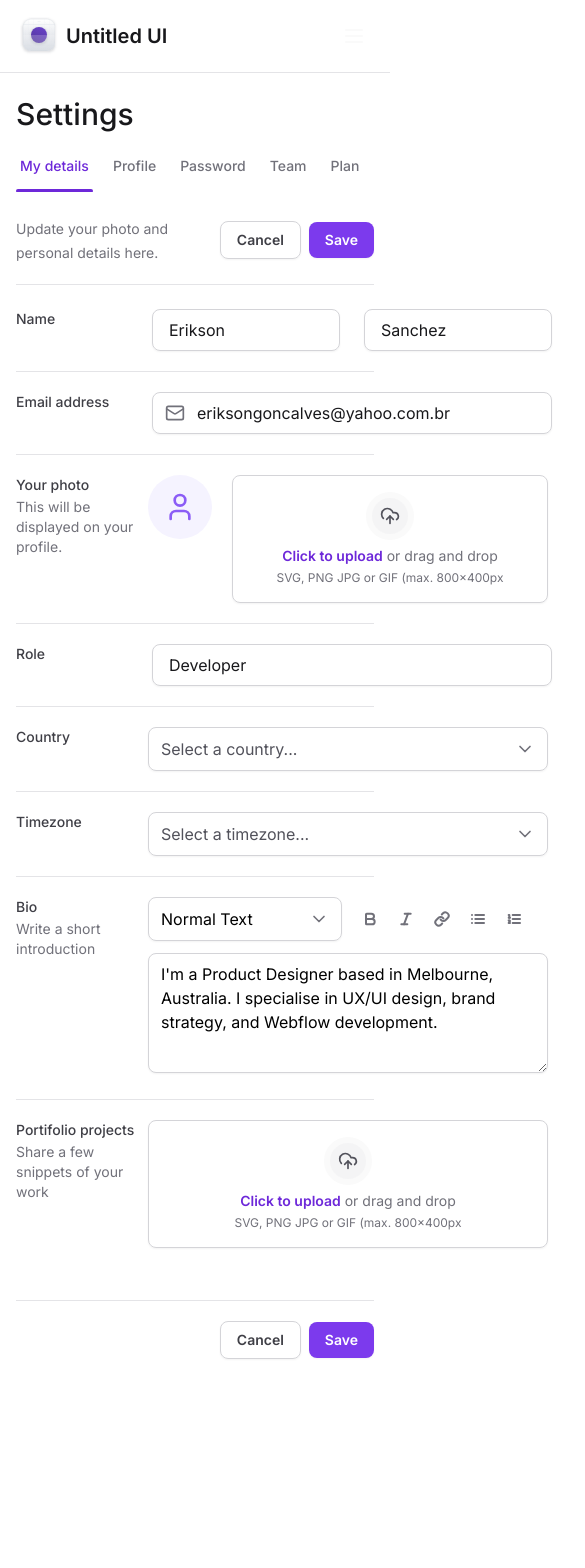
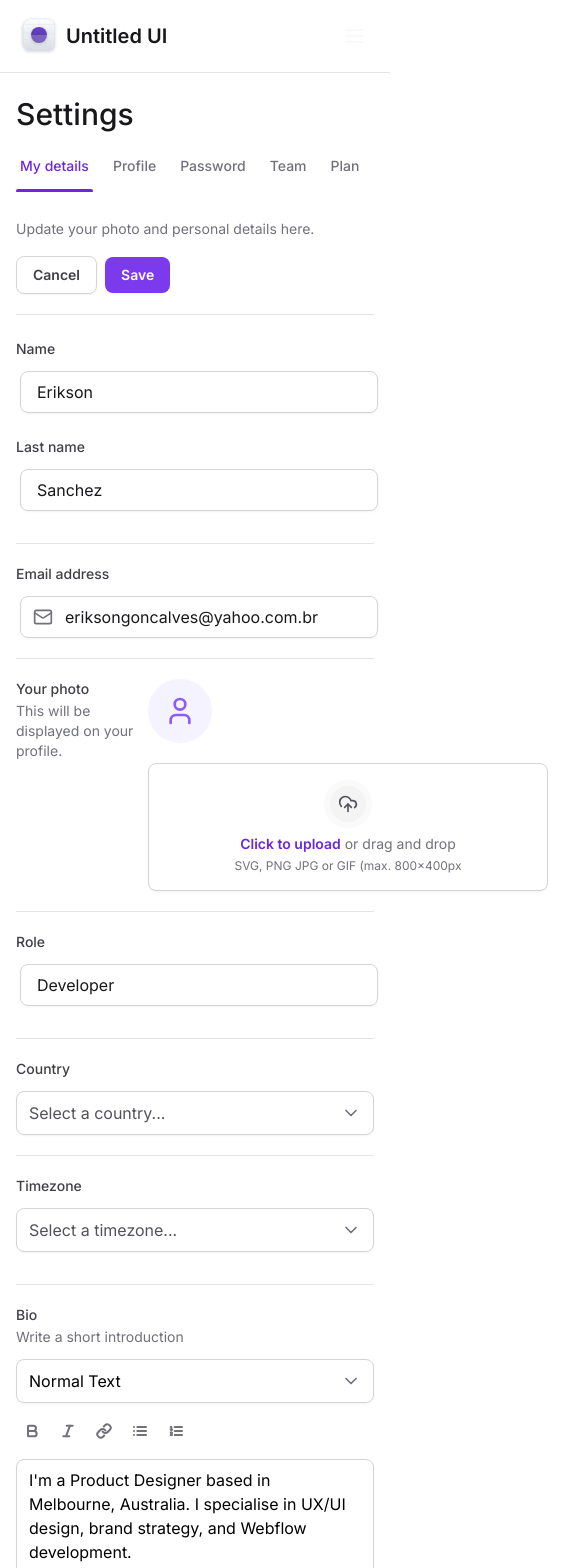
Before and after one commit to eriksongoncalves/rocketseat-tailwind-next, a Next.js app: page / in a window 390 px wide. Shown: the top 1568 px of the page, 585 px wide, since content can reach past the window. Before the commit the page ends 1407 px from the top, so only its background shows below. Built offline with nearby package versions, Linux system fonts and the light colour scheme.

Commit message:
feat: form responsive

```diff
--- a/src/app/page.tsx
+++ b/src/app/page.tsx
@@ -16,7 +16,7 @@
       <SettingsTabs />
 
       <div className="mt-6">
-        <div className="flex items-center justify-between border-b border-zinc-200 pb-5">
+        <div className="flex flex-col justify-between gap-4 border-b border-zinc-200 pb-5 lg:flex-row lg:items-center">
           <div className="space-y-1">
             <h2 className="text-lg font-medium text-zinc-900"></h2>
             <span className="text-sm text-zinc-500">
@@ -36,23 +36,29 @@
 
         <form id="settings" className="mt-6 flex w-full flex-col gap-5 divide-y divide-zinc-200">
           {/* NAME */}
-          <div className="grid grid-cols-form gap-3">
+          <div className="flex flex-col gap-3 lg:grid lg:grid-cols-form">
             <label htmlFor="firstName" className="text-sm font-medium text-zinc-700">
               Name
             </label>
-            <div className="grid grid-cols-2 gap-6">
+            <div className="flex flex-col gap-6 lg:grid lg:grid-cols-2">
               <Input.Root>
                 <Input.Control id="fistName" defaultValue="Erikson" />
               </Input.Root>
-              <Input.Root>
-                <Input.Control defaultValue="Sanchez" />
-              </Input.Root>
+              <div className="flex flex-col gap-3 lg:block">
+                <label htmlFor="lastName" className="text-sm font-medium text-zinc-700 lg:sr-only">
+                  Last name
+                </label>
+
+                <Input.Root>
+                  <Input.Control id="lastName" defaultValue="Sanchez" />
+                </Input.Root>
+              </div>
             </div>
             <div />
           </div>
 
           {/* EMAIL */}
-          <div className="grid grid-cols-form gap-3 pt-5">
+          <div className="flex flex-col gap-3 pt-5 lg:grid lg:grid-cols-form">
             <label htmlFor="email" className="text-sm font-medium text-zinc-700">
               Email address
             </label>
@@ -80,7 +86,7 @@
               </span>
             </label>
 
-            <FileInput.Root className="flex items-start gap-5">
+            <FileInput.Root className="flex flex-col gap-5 lg:flex-row lg:items-start">
               <FileInput.ImagePreview />
               <FileInput.Trigger />
               <FileInput.Control />
@@ -88,7 +94,7 @@
           </div>
 
           {/* ROLE */}
-          <div className="grid grid-cols-form gap-3 pt-5">
+          <div className="flex flex-col gap-3 pt-5 lg:grid lg:grid-cols-form">
             <label htmlFor="role" className="text-sm font-medium text-zinc-700">
               Role
             </label>
@@ -101,7 +107,7 @@
           </div>
 
           {/* COUNTRY */}
-          <div className="grid grid-cols-form gap-3 pt-5">
+          <div className="flex flex-col gap-3 pt-5 lg:grid lg:grid-cols-form">
             <label htmlFor="country" className="text-sm font-medium text-zinc-700">
               Country
             </label>
@@ -113,7 +119,7 @@
           </div>
 
           {/* TIMEZONE */}
-          <div className="grid grid-cols-form gap-3 pt-5">
+          <div className="flex flex-col gap-3 pt-5 lg:grid lg:grid-cols-form">
             <label htmlFor="timezone" className="text-sm font-medium text-zinc-700">
               Timezone
             </label>
@@ -125,7 +131,7 @@
           </div>
 
           {/* BIO */}
-          <div className="grid grid-cols-form gap-3 pt-5">
+          <div className="flex flex-col gap-3 pt-5 lg:grid lg:grid-cols-form">
             <label htmlFor="bio" className="text-sm font-medium text-zinc-700">
               Bio
               <span className="mt-0.5 block text-sm font-normal text-zinc-500">
@@ -134,7 +140,7 @@
             </label>
 
             <div className="space-y-3">
-              <div className="grid grid-cols-2 gap-3">
+              <div className="flex flex-col gap-3 lg:grid lg:grid-cols-2">
                 <Select placeholder="" defaultValue="normal">
                   <SelectItem value="normal" defaultChecked text="Normal Text" />
                   <SelectItem value="md" text="Markdown" />
@@ -167,7 +173,7 @@
           </div>
 
           {/* PORTIFOLIO */}
-          <div className="grid grid-cols-form gap-3 pt-5">
+          <div className="flex flex-col gap-3 pt-5 lg:grid lg:grid-cols-form">
             <label htmlFor="portifolio" className="text-sm font-medium text-zinc-700">
               Portifolio projects
               <span className="mt-0.5 block text-sm font-normal text-zinc-500">
```
